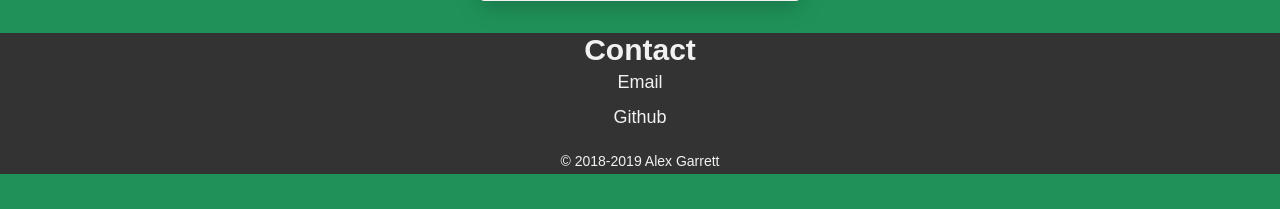
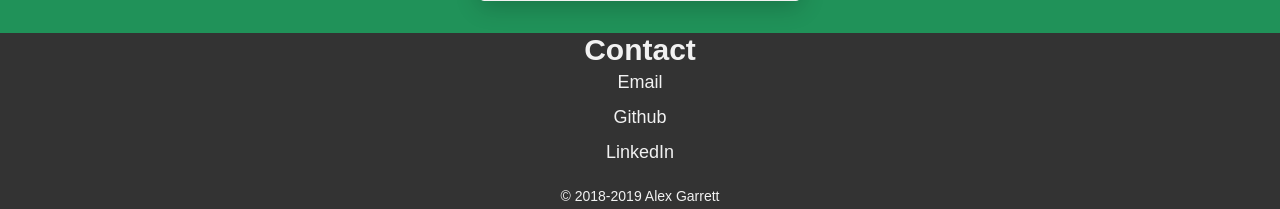
Before and after one commit to amgarrett09/alexgarrett.tech, a Django app: template templates/blog/home.html in a window 1280 px wide. Shown: the part 2690-2899 px from the top of the page. Before the commit the page ends 2864 px from the top, so only its background shows below. Run offline with Django 3.2, Linux system fonts and the light colour scheme; the template is opened without the code that fills it, so the values that code supplies are empty; some libraries are stand-ins or nearby versions.

Commit message:
added linkedin link to contact section

```diff
--- a/templates/blog/home.html
+++ b/templates/blog/home.html
@@ -103,6 +103,14 @@
             >Github</a
           >
         </p>
+        <p>
+          <a
+            target="_blank"
+            href="https://linkedin.com/in/alex-m-garrett"
+            class="contactlink"
+            >LinkedIn</a
+          >
+        </p>
         <br />
         <p>&copy; 2018-2019 Alex Garrett</p>
       </section>
```
